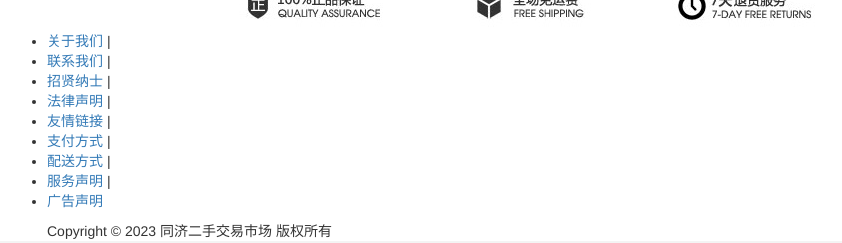
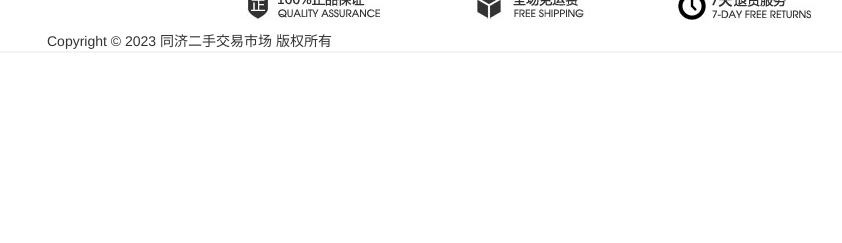
Before and after one commit to jason-kywong/campus_mall, a Python web app: template templates/user/about.html in a window 1280 px wide; the page is wider, and only the part inside the window is pictured. Shown: the part 1632-1875 px from the top of that part, without its empty margins (23-865 px from the left). After the commit the page ends 1681 px from the top of that part, so only its background shows below. Run offline with Jinja, Linux system fonts and the light colour scheme; the template is opened without the code that fills it, so the values that code supplies are empty; some web fonts are replaced.

Commit message:
依赖包更新

```diff
--- a/static/css/base.css
+++ b/static/css/base.css
@@ -61,7 +61,7 @@ body {
     flex-direction: column;
     position: fixed;
     top: 35%;
-    right: 16%;
+    right: 6%;
     color: #666;
     background: white;
 }
--- a/templates/user/base.html
+++ b/templates/user/base.html
@@ -66,44 +66,6 @@
             </div>
         </div>
         <div class="span24">
-            <ul class="bottomNav">
-                <li>
-                    <a target="_blank" href="/user/about">关于我们</a>
-                    |
-                </li>
-                <li>
-                    <a>联系我们</a>
-                    |
-                </li>
-                <li>
-                    <a>招贤纳士</a>
-                    |
-                </li>
-                <li>
-                    <a>法律声明</a>
-                    |
-                </li>
-                <li>
-                    <a>友情链接</a>
-                    |
-                </li>
-                <li>
-                    <a target="_blank">支付方式</a>
-                    |
-                </li>
-                <li>
-                    <a target="_blank">配送方式</a>
-                    |
-                </li>
-                <li>
-                    <a>服务声明</a>
-                    |
-                </li>
-                <li>
-                    <a>广告声明</a>
-
-                </li>
-            </ul>
         </div>
         <div class="span24">
             <div class="copyright">Copyright © 2023 同济二手交易市场 版权所有</div>
```
